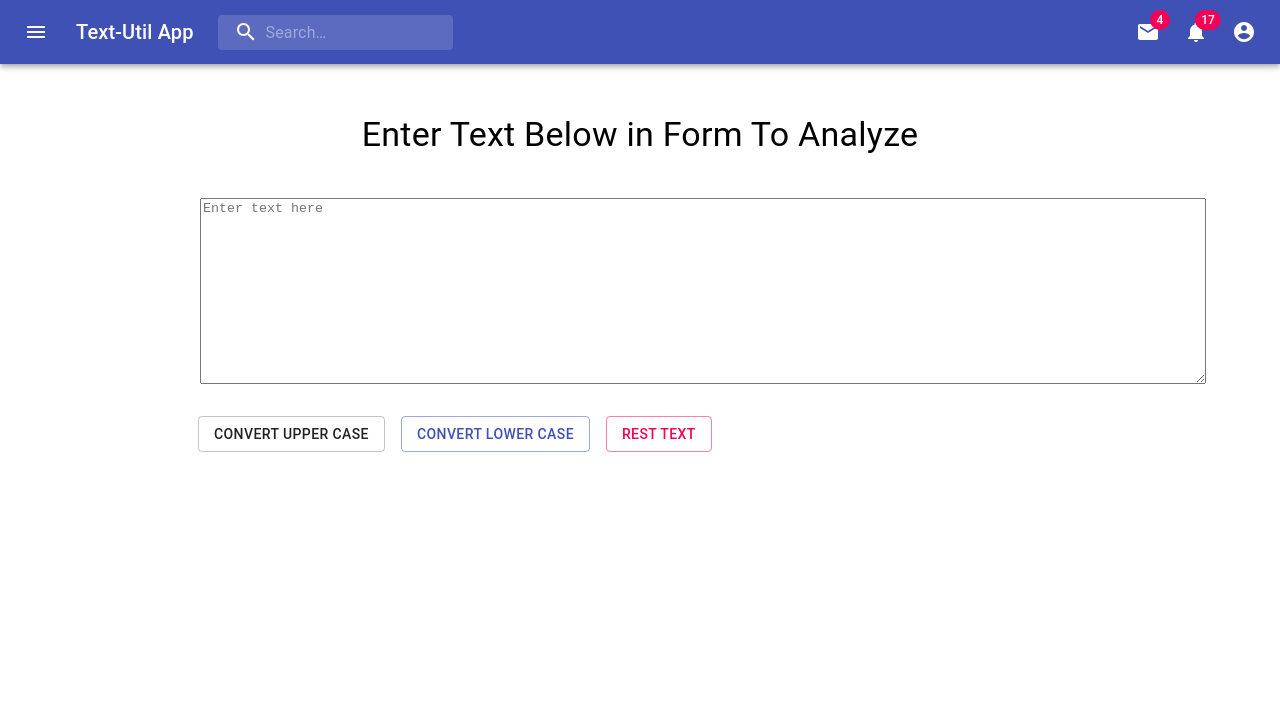
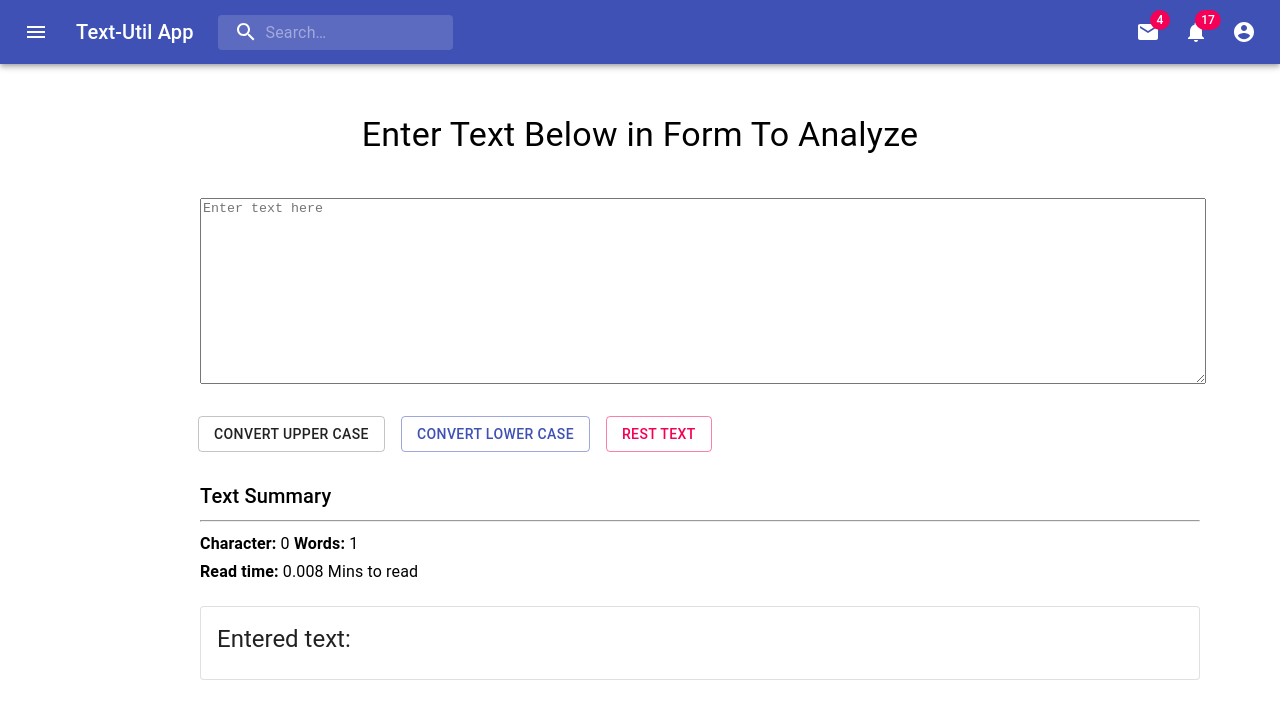
Before and after one commit to umairazmat/MUI-Text-App, a React (Vite) app: page / in a window 1280 px wide. Shown: the top 718 px of the page. Built offline with nearby package versions, Linux system fonts and the light colour scheme.

Commit message:
Summary and text card added

```diff
--- a/src/components/textform/Textform.jsx
+++ b/src/components/textform/Textform.jsx
@@ -3,7 +3,9 @@ import "./Textform.css";
 import { useState } from "react";
 import Typography from "@material-ui/core/Typography";
 import Button from "@material-ui/core/Button";
-import Box from "@material-ui/core/Box";
+import Card from "@material-ui/core/Card";
+import CardActions from "@material-ui/core/CardActions";
+import CardContent from "@material-ui/core/CardContent";
 import { makeStyles } from "@material-ui/core/styles";
 import TextareaAutosize from "@material-ui/core/TextareaAutosize";
 const useStyles = makeStyles((theme) => ({
@@ -83,6 +85,46 @@ export default function MinHeightTextarea(props) {
           Rest text
         </Button>
       </div>
+
+      {/* Text Summary */}
+      <div
+        style={{
+          marginLeft: "200px",
+          marginTop: "20px",
+          width: "1000px",
+        }}
+      >
+        <Typography variant="h6" gutterBottom>
+          Text Summary
+        </Typography>
+        <hr />
+        <Typography variant="subtitle1" gutterBottom>
+          <b>Character: </b> {text.length}
+          <b> Words: </b>
+          {text.split(" ").length}
+          <br />
+          <b>Read time: </b>
+          {0.008 * text.split(" ").length + " Mins to read"}
+        </Typography>
+      </div>
+      {/* Card */}
+      <div
+        style={{
+          marginLeft: "200px",
+          marginTop: "20px",
+          width: "1000px",
+          marginBottom: "20px",
+        }}
+      >
+        <Card variant="outlined">
+          <CardContent>
+            <Typography variant="h5" component="h5">
+              Entered text:
+            </Typography>
+            <Typography variant="p">{text}</Typography>
+          </CardContent>
+        </Card>
+      </div>
     </div>
   );
 }
```
